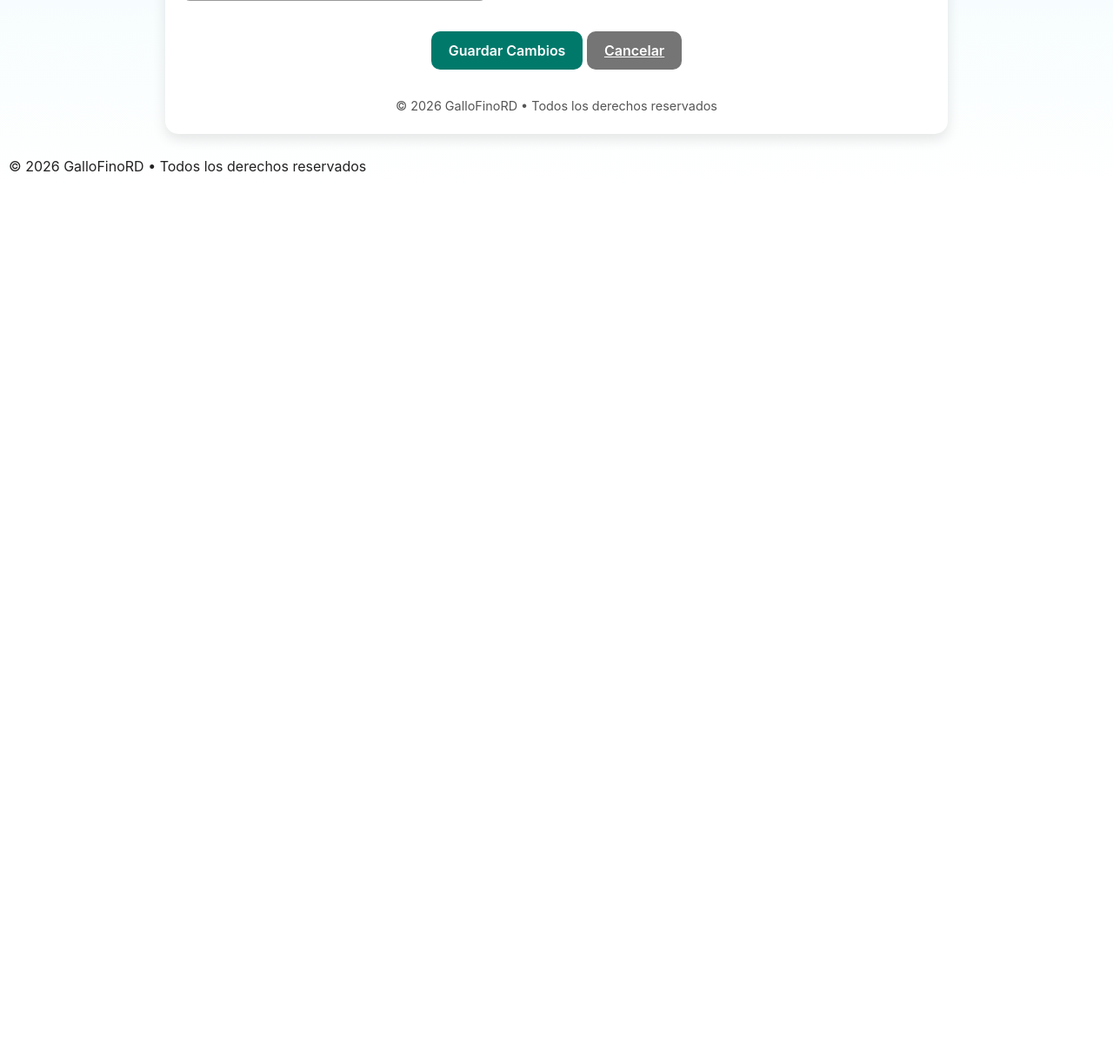
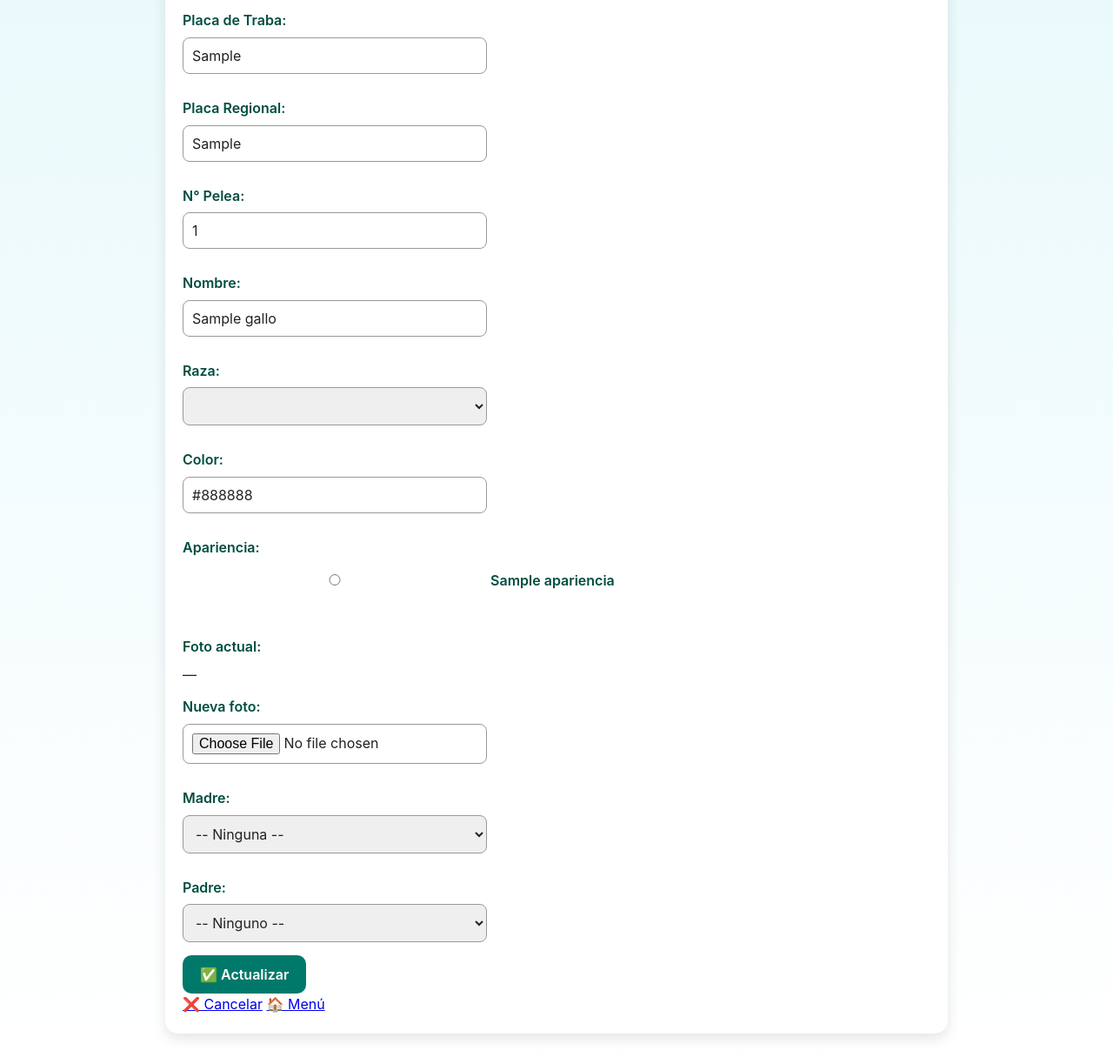
Before and after one commit to danny437/GalloFinoRD, a Flask app: template templates/editar_gallo.html in a window 1280 px wide. Shown: the part 593-1816 px from the top of the page at 87% size. Before the commit the page ends 791 px from the top, so only its background shows below. Run offline with Flask 3, Linux system fonts and the light colour scheme; the template is opened without the code that fills it: most values are stand-ins (such as "Sample title", 1, 10 or a date in 2020); lists and menus that the app fills with data are empty.

Commit message:
Update editar_gallo.html

```diff
--- a/templates/editar_gallo.html
+++ b/templates/editar_gallo.html
@@ -1,36 +1,99 @@
-{% extends "base.html" %}
-
-{% block title %}Editar Gallo{% endblock %}
-
-{% block content %}
+<!DOCTYPE html>
+<html lang="es">
+<head>
+<meta charset="UTF-8">
+<meta name="viewport" content="width=device-width, initial-scale=1.0">
+<title>GFRD Editar Gallo 2026</title>
+<link rel="stylesheet" href="{{ url_for('static', filename='css/style.css') }}">
+</head>
+<body>
+<canvas id="bg"></canvas>
 <div class="container">
-    <div class="header">
-        <div class="header-left">
-            <img src="{{ url_for('static', filename='OIP.png') }}" alt="Logo GFRD" class="logo-header">
-            <div class="app-name">GalloFinoRD</div>
+<div class="header-modern">
+<div>
+<h1>🐓 Traba: {{ traba }}</h1>
+<p class="subtitle">Sistema moderno • Año 2026</p>
+</div>
+<img src="{{ url_for('static', filename='imgs/OIP.png') }}" alt="Logo GFRD" class="logo">
+</div>
+<form method="POST" action="{{ url_for('actualizar_gallo', id=gallo.id) }}" enctype="multipart/form-data" class="form-container">
+<div class="form-scroll">
+    <div class="input-group">
+        <label>Placa de Traba:</label>
+        <input type="text" name="placa_traba" value="{{ gallo.placa_traba }}" required>
+    </div>
+    <div class="input-group">
+        <label>Placa Regional:</label>
+        <input type="text" name="placa_regional" value="{{ gallo.placa_regional or '' }}">
+    </div>
+    <div class="input-group">
+        <label>N° Pelea:</label>
+        <input type="text" name="n_pelea" value="{{ gallo.n_pelea or '' }}">
+    </div>
+    <div class="input-group">
+        <label>Nombre:</label>
+        <input type="text" name="nombre" value="{{ gallo.nombre or '' }}">
+    </div>
+    <div class="input-group">
+        <label>Raza:</label>
+        <select name="raza" required>
+            {% for r in RAZAS %}
+            <option value="{{ r }}" {% if r == gallo.raza %}selected{% endif %}>{{ r }}</option>
+            {% endfor %}
+        </select>
+    </div>
+    <div class="input-group">
+        <label>Color:</label>
+        <input type="text" name="color" value="{{ gallo.color }}" required>
+    </div>
+    <div class="input-group">
+        <label>Apariencia:</label>
+        <div style="margin:5px 0;">
+            {% for a in apariencias %}
+            <label><input type="radio" name="apariencia" value="{{ a }}" {% if a == gallo.apariencia %}checked{% endif %}> {{ a }}</label><br>
+            {% endfor %}
         </div>
     </div>
-
-    <h1>Editar Gallo</h1>
-
-    <form method="POST">
-        <label for="nombre">Nombre:</label>
-        <input type="text" id="nombre" name="nombre" placeholder="Nombre del gallo">
-
-        <label for="raza">Raza:</label>
-        <input type="text" id="raza" name="raza" placeholder="Raza del gallo">
-
-        <label for="edad">Edad:</label>
-        <input type="text" id="edad" name="edad" placeholder="Edad del gallo">
-
-        <div class="acciones-centradas">
-            <button type="submit" class="btn">Guardar Cambios</button>
-            <a href="{{ url_for('lista') }}" class="btn btn-secondary">Cancelar</a>
+    <div class="input-group">
+        <label>Foto actual:</label>
+        <div>
+            {% if gallo.foto %}
+            <img src="{{ url_for('uploaded_file', filename=gallo.foto) }}" width="100" style="border-radius:4px; margin-bottom:10px;">
+            {% else %}
+            —
+            {% endif %}
         </div>
-    </form>
-
-    <div class="footer" style="text-align: center; margin-top: 30px; font-size: 0.9rem; color: #555;">
-        © 2026 GalloFinoRD • Todos los derechos reservados
+    </div>
+    <div class="input-group">
+        <label>Nueva foto:</label>
+        <input type="file" name="foto" accept="image/*">
+    </div>
+    <div class="input-group">
+        <label>Madre:</label>
+        <select name="madre_id">
+            <option value="">-- Ninguna --</option>
+            {% for g in todos_gallos %}
+            <option value="{{ g.id }}" {% if g.id == madre_actual %}selected{% endif %}>{{ g.placa_traba }} ({{ g.raza }}) - {{ g.nombre or 'Sin nombre' }}</option>
+            {% endfor %}
+        </select>
+    </div>
+    <div class="input-group">
+        <label>Padre:</label>
+        <select name="padre_id">
+            <option value="">-- Ninguno --</option>
+            {% for g in todos_gallos %}
+            <option value="{{ g.id }}" {% if g.id == padre_actual %}selected{% endif %}>{{ g.placa_traba }} ({{ g.raza }}) - {{ g.nombre or 'Sin nombre' }}</option>
+            {% endfor %}
+        </select>
     </div>
 </div>
-{% endblock %}
+<button type="submit">✅ Actualizar</button>
+<div class="nav-buttons">
+    <a href="{{ url_for('lista_gallos') }}">❌ Cancelar</a>
+    <a href="{{ url_for('menu_principal') }}">🏠 Menú</a>
+</div>
+</form>
+</div>
+<script src="{{ url_for('static', filename='js/main.js') }}"></script>
+</body>
+</html>
```
